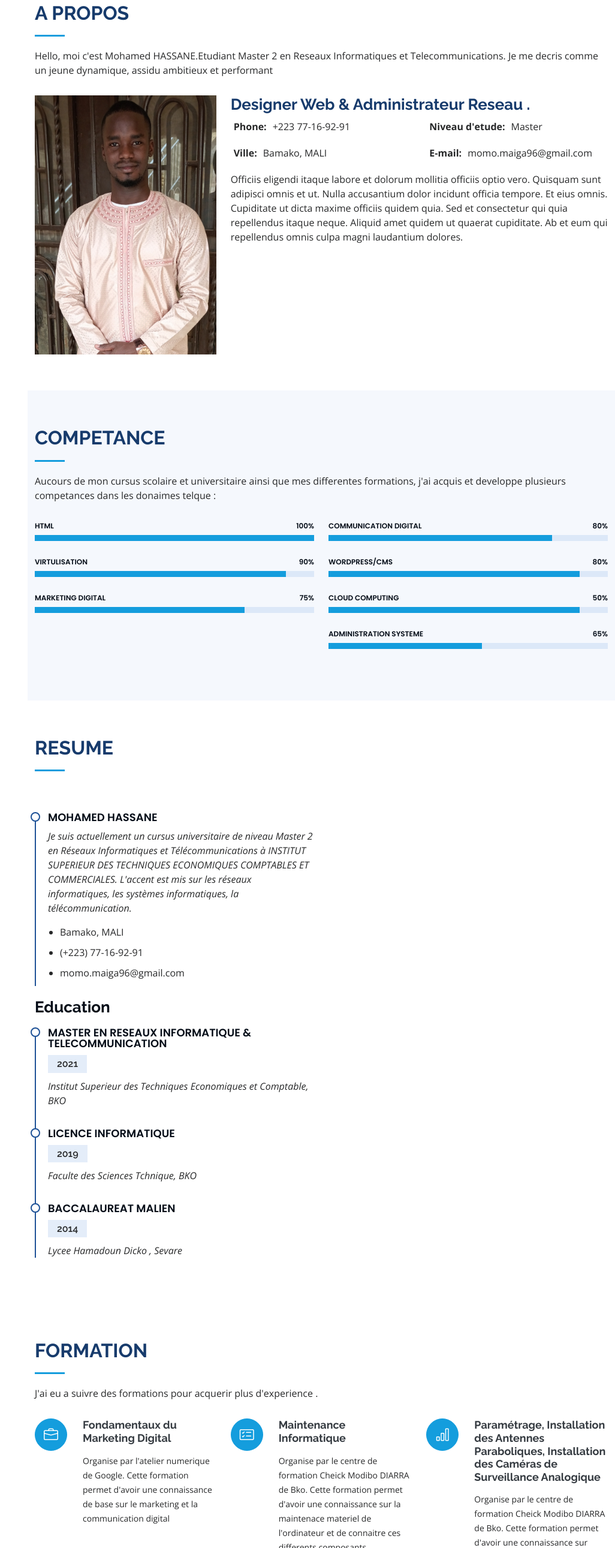
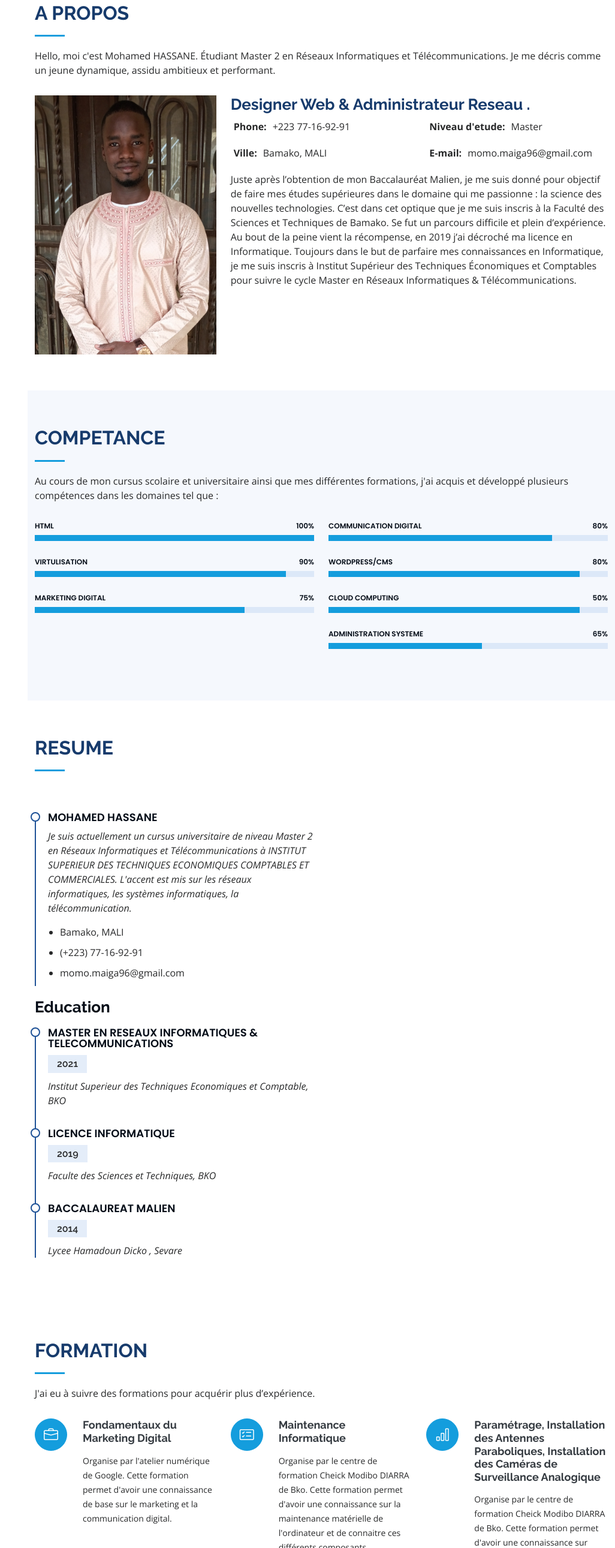
Before and after one commit to mohamedhassane21/mohamedhassane21, a plain HTML site: page index.html in a window 1280 px wide. Shown: the part 857-3438 px from the top of the page at 60% size, without its empty margins (254-1280 px from the left). Drawn offline with nearby package versions, Linux system fonts and the light colour scheme.

Commit message:
Add files via upload

```diff
--- a/index.html
+++ b/index.html
@@ -85,7 +85,7 @@
 
         <div class="section-title">
           <h2>A PROPOS</h2>
-          <p> Hello, moi c'est Mohamed HASSANE.Etudiant Master 2 en Reseaux Informatiques et Telecommunications. Je me decris comme un jeune dynamique, assidu ambitieux et performant</p>
+          <p> Hello, moi c'est Mohamed HASSANE. Étudiant Master 2 en Réseaux Informatiques et Télécommunications. Je me décris comme un jeune dynamique, assidu ambitieux et performant.</p>
         </div>
 
         <div class="row">
@@ -108,9 +108,7 @@
                 </ul>
               </div>
             </div>
-            <p>
-              Officiis eligendi itaque labore et dolorum mollitia officiis optio vero. Quisquam sunt adipisci omnis et ut. Nulla accusantium dolor incidunt officia tempore. Et eius omnis.
-              Cupiditate ut dicta maxime officiis quidem quia. Sed et consectetur qui quia repellendus itaque neque. Aliquid amet quidem ut quaerat cupiditate. Ab et eum qui repellendus omnis culpa magni laudantium dolores.
+            <p>Juste après l’obtention de mon Baccalauréat Malien, je me suis donné pour objectif de faire mes études supérieures dans le domaine qui me passionne : la science des nouvelles technologies. C’est dans cet optique que je me suis inscris à la Faculté des Sciences et Techniques de Bamako. Se fut un parcours difficile et plein d’expérience. Au bout de la peine vient la récompense, en 2019 j’ai décroché ma licence en Informatique. Toujours dans le but de parfaire mes connaissances en Informatique, je me suis inscris à Institut Supérieur des Techniques Économiques et Comptables pour suivre le cycle Master en Réseaux Informatiques & Télécommunications.
             </p>
           </div>
         </div>
@@ -124,7 +122,7 @@
 
         <div class="section-title">
           <h2>COMPETANCE</h2>
-          <p>Aucours de mon cursus scolaire et universitaire ainsi que mes differentes formations, j'ai acquis et developpe plusieurs competances dans les donaimes telque :</p>
+          <p>Au cours de mon cursus scolaire et universitaire ainsi que mes différentes formations, j'ai acquis et développé plusieurs compétences dans les domaines tel que :</p>
         </div>
 
         <div class="row skills-content">
@@ -214,14 +212,14 @@
 
             <h3 class="resume-title">Education</h3>
             <div class="resume-item">
-              <h4>Master en Reseaux Informatique &amp; Telecommunication</h4>
+              <h4>Master en Reseaux Informatiques &amp; Telecommunications</h4>
               <h5>2021</h5>
               <p><em>Institut Superieur des Techniques Economiques et Comptable, BKO</em></p>
             </div>
             <div class="resume-item">
               <h4>Licence Informatique</h4>
               <h5>2019</h5>
-              <p><em>Faculte des Sciences Tchnique, BKO</em></p>
+              <p><em>Faculte des Sciences et Techniques, BKO</em></p>
             </div>
             <div class="resume-item">
               <h4>Baccalaureat Malien</h4>
@@ -240,24 +238,24 @@
 
         <div class="section-title">
           <h2>FORMATION</h2>
-          <p>J'ai eu a suivre des formations pour acquerir plus d'experience .</p>
+          <p>J'ai eu à suivre des formations pour acquérir plus d’expérience.</p>
         </div>
 
         <div class="row">
           <div class="col-lg-4 col-md-6 icon-box" data-aos="fade-up">
             <div class="icon"><i class="bi bi-briefcase"></i></div>
             <h4 class="title"><a href="">Fondamentaux du Marketing Digital</a></h4>
-            <p class="description">Organise par l'atelier numerique de Google. Cette formation permet d'avoir une connaissance de base sur le marketing et la communication digital</p>
+            <p class="description">Organise par l'atelier numérique de Google. Cette formation permet d'avoir une connaissance de base sur le marketing et la communication digital.</p>
           </div>
           <div class="col-lg-4 col-md-6 icon-box" data-aos="fade-up" data-aos-delay="100">
             <div class="icon"><i class="bi bi-card-checklist"></i></div>
             <h4 class="title"><a href="">Maintenance Informatique</a></h4>
-            <p class="description">Organise par le centre de formation Cheick Modibo DIARRA de Bko. Cette formation permet d'avoir une connaissance sur la maintenace materiel de l'ordinateur et de connaitre ces differents composants </p>
+            <p class="description">Organise par le centre de formation Cheick Modibo DIARRA de Bko. Cette formation permet d'avoir une connaissance sur la maintenance matérielle de l'ordinateur et de connaitre ces différents composants. </p>
           </div>
           <div class="col-lg-4 col-md-6 icon-box" data-aos="fade-up" data-aos-delay="200">
             <div class="icon"><i class="bi bi-bar-chart"></i></div>
             <h4 class="title"><a href="">Paramétrage, Installation des Antennes Paraboliques, Installation des Caméras de Surveillance Analogique</a></h4>
-            <p class="description">Organise par le centre de formation Cheick Modibo DIARRA de Bko. Cette formation permet d'avoir une connaissance sur l'installation et le parametrage des antennes paraboliques, l'installation et le monitoring des camera de surveillance .</p>
+            <p class="description">Organise par le centre de formation Cheick Modibo DIARRA de Bko. Cette formation permet d'avoir une connaissance sur l'installation et le paramétrage des antennes paraboliques, l'installation et le monitoring des caméra de surveillance.</p>
           </div>
         </div>
 
@@ -270,7 +268,7 @@
 
         <div class="section-title">
           <h2>CONTACT</h2>
-          <p>Pour plus information voici en dessous mes coordonnees .</p>
+          <p>Pour plus information voici ci-dessous mes coordonnées.</p>
         </div>
 
         <div class="row" data-aos="fade-in">
```
